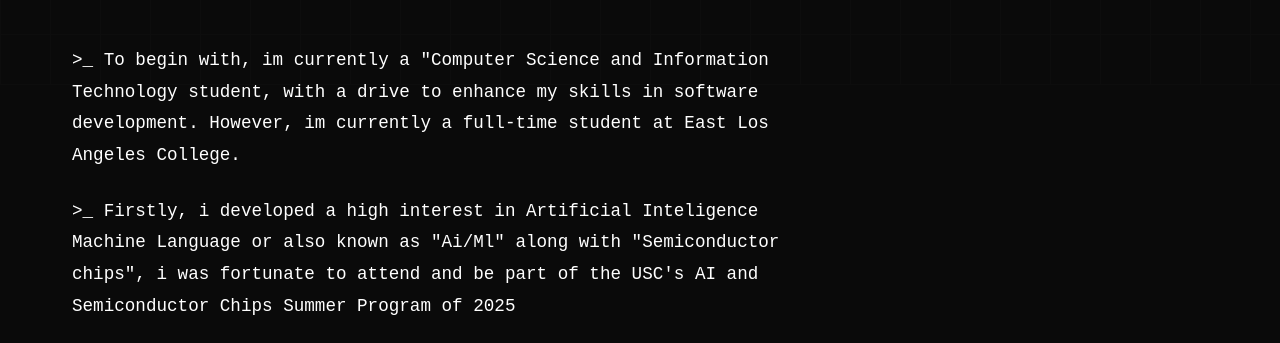
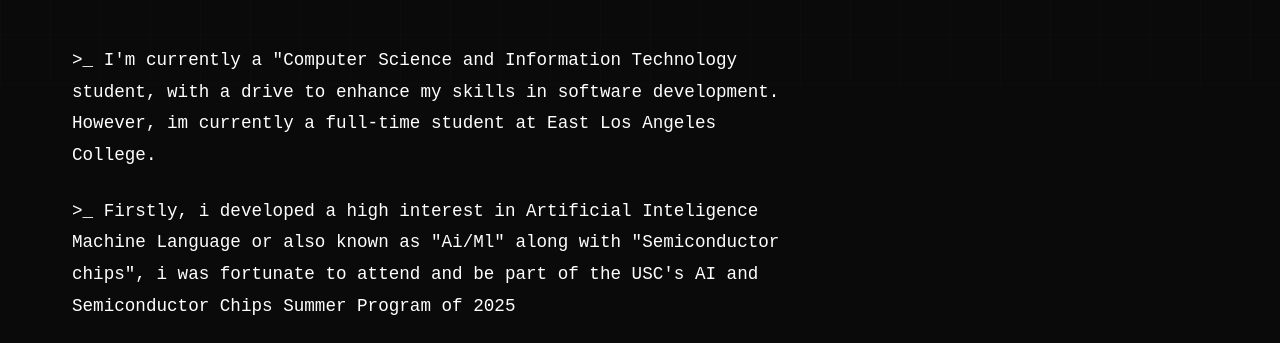
Before and after one commit to JoelR994/JoelR994.github.io, a plain HTML site: page index.html in a window 1280 px wide. Shown: the part 715-1058 px from the top of the page. Drawn offline with Linux system fonts and the light colour scheme.

Commit message:
Update portfolio with cyberpunk theme and complete content

```diff
--- a/index.html
+++ b/index.html
@@ -563,7 +563,7 @@ cat > index.html << 'COMPLETEHTML'
             <h2 class="section-title">[ABOUT_ME]</h2>
             <div class="about-content">
                 <div class="about-text">
-                    <p>>_ To begin with, im currently a "Computer Science and Information Technology student, with a drive to enhance my skills in software development. However, im currently a full-time student at East Los Angeles College. </p>
+                    <p>>_ I'm currently a "Computer Science and Information Technology student, with a drive to enhance my skills in software development. However, im currently a full-time student at East Los Angeles College. </p>
 
                     <p>>_ Firstly, i developed a high interest in Artificial Inteligence Machine Language or also known as "Ai/Ml" along with "Semiconductor chips", i was fortunate to attend and be part of the USC's AI and Semiconductor Chips Summer Program of 2025</p>
                         <p>>_ Secondly,i enjoy working with Linux system and administrating the systems overall including  creating optimized development environments.</p>
```
